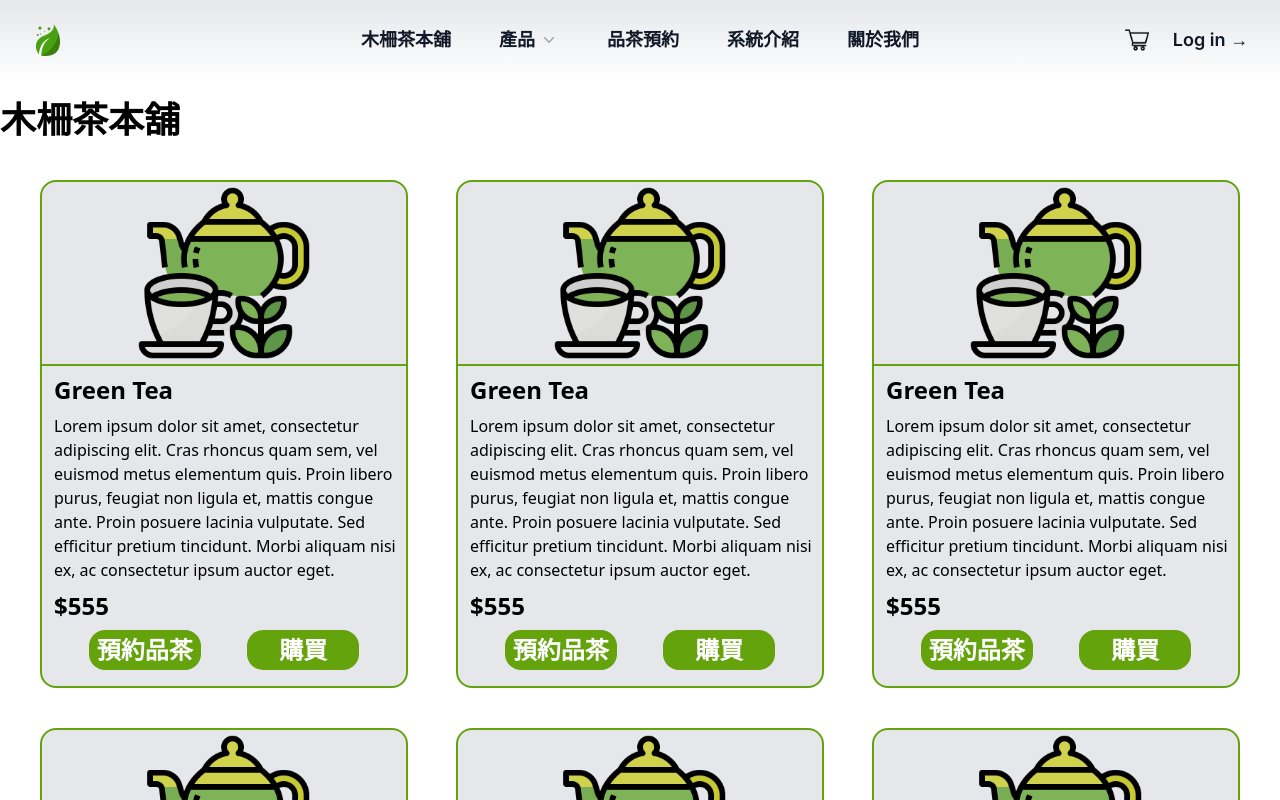
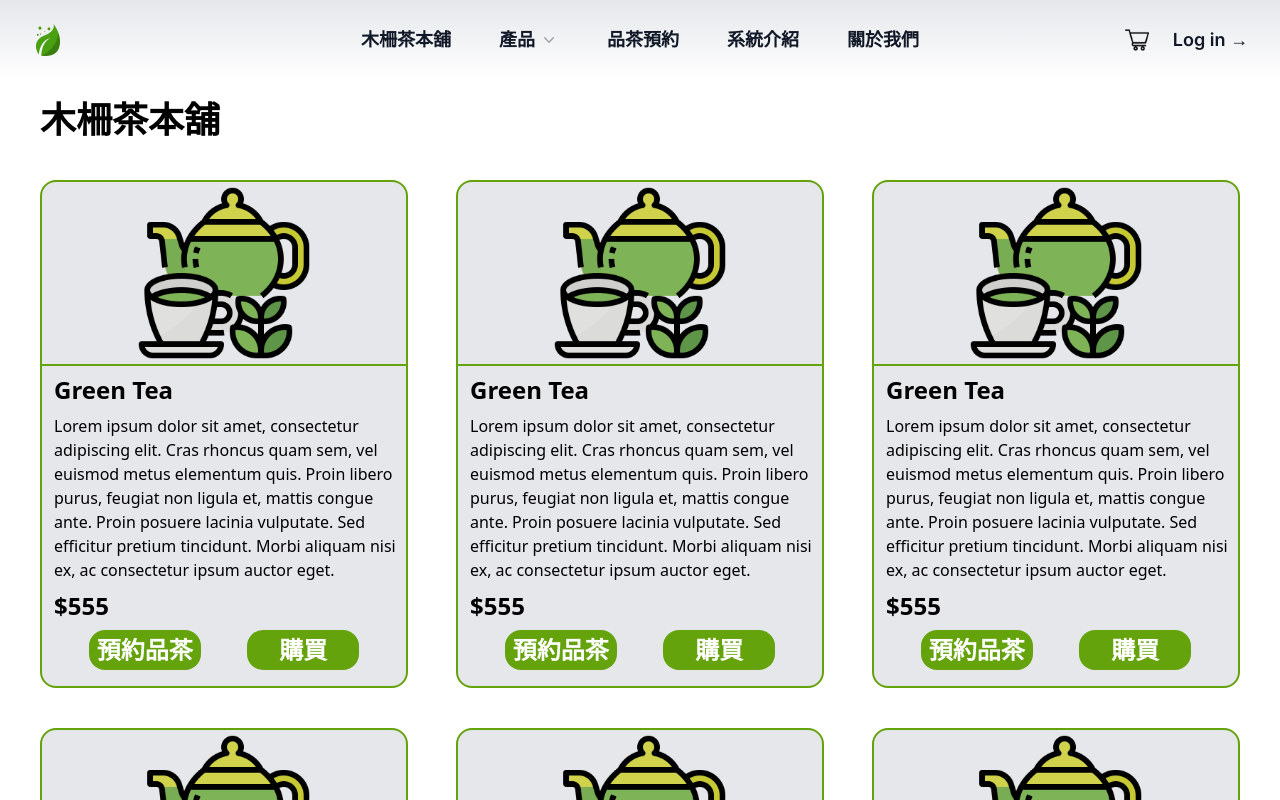
Before and after one commit to Mattis3858/graduation_with_next, a Next.js app: page /product in a window 1280 px wide. Shown: the top 800 px of the page. Built offline with nearby package versions, Linux system fonts and the light colour scheme.

Commit message:
修改木柵茶本舖Title位置

```diff
--- a/app/product/Product.js
+++ b/app/product/Product.js
@@ -4,7 +4,7 @@ import TeaProduct from '../components/TeaProduct';
 const Product = () => {
   return (
     <div>
-      <div className="font-bold text-4xl mt-5 mb-5">木柵茶本舖</div>
+      <div className="font-bold text-4xl mt-5 mb-5 ml-10">木柵茶本舖</div>
       <div className="grid justify-around gap-x-12 gap-y-5 grid-cols-3 ml-10 mr-10 mb-10">
         <TeaProduct
           src="images/green-tea.png"
```
